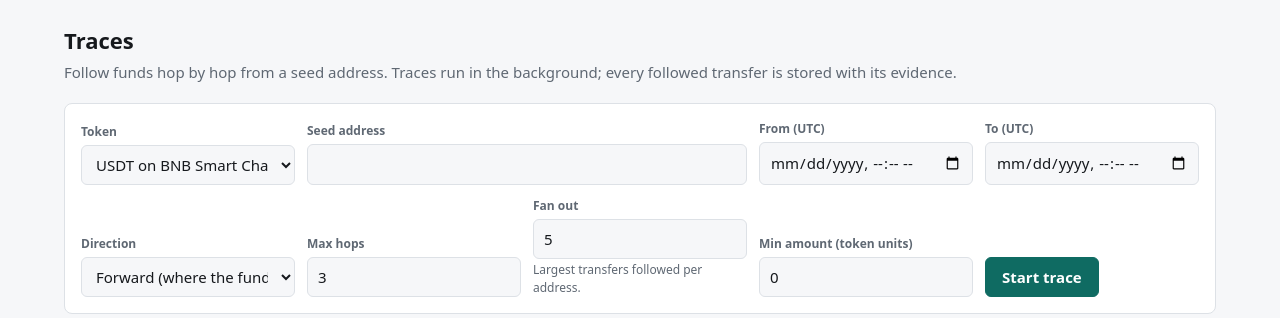
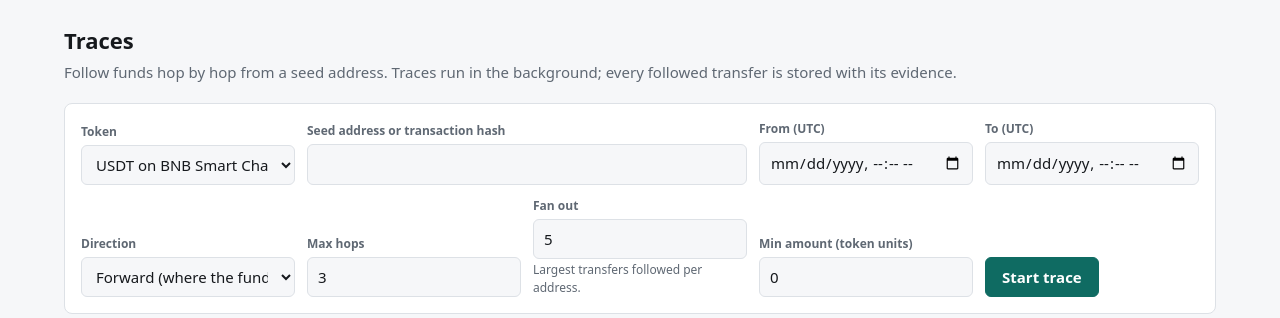
Before and after one commit to dev007z/spoor, a Django app: page /traces/ in a window 1280 px wide. Shown: the part 66-384 px from the top of the page. Run offline with Django 5.2, Linux system fonts and the light colour scheme; the visitor is signed in with stand-in values (Sample User, id 1); data comes from the database, SQL or seed files in the repository; data that the repository does not hold is empty; parts of the project's set-up code (start-up, migrations or seed data) failed here and were passed over.

Commit message:
Accept a transaction hash in the trace form

```diff
--- a/spoor/modules/chains/addresses.py
+++ b/spoor/modules/chains/addresses.py
@@ -38,6 +38,11 @@ def normalize_address(family, value):
     if family == ChainFamily.TRON:
         return normalize_tron_address(value)
     raise InvalidAddressError(f"Unsupported chain family: {family}")
+
+
+def is_tx_hash(value):
+    """True for a 32-byte hex value. Addresses are 20 bytes or base58, so this never matches one."""
+    return bool(HEX_32_BYTES.match(value.strip()))
 
 
 def normalize_tx_hash(family, value):
--- a/spoor/modules/chains/forms.py
+++ b/spoor/modules/chains/forms.py
@@ -31,10 +31,7 @@ class AddressTransfersForm(forms.Form):
         cleaned = super().clean()
         token, address = cleaned.get("token"), cleaned.get("address")
         if token and address:
-            try:
-                cleaned["address"] = token.chain.normalize_address(address)
-            except InvalidAddressError:
-                self.add_error("address", f"Not a valid {token.chain.name} address.")
+            self.clean_target(cleaned, token, address)
 
         start, end = cleaned.get("start"), cleaned.get("end")
         if start and end:
@@ -43,3 +40,9 @@ class AddressTransfersForm(forms.Form):
             elif end - start > MAX_WINDOW:
                 self.add_error("end", "The window can be at most 31 days.")
         return cleaned
+
+    def clean_target(self, cleaned, token, value):
+        try:
+            cleaned["address"] = token.chain.normalize_address(value)
+        except InvalidAddressError:
+            self.add_error("address", f"Not a valid {token.chain.name} address.")
--- a/spoor/modules/tracing/forms.py
+++ b/spoor/modules/tracing/forms.py
@@ -3,6 +3,7 @@ from decimal import Decimal
 from django import forms
 
 from spoor.common.functions import to_raw
+from spoor.modules.chains.addresses import is_tx_hash
 from spoor.modules.chains.forms import AddressTransfersForm
 from spoor.modules.tracing.enums import TraceDirection
 
@@ -21,7 +22,16 @@ class StartTraceForm(AddressTransfersForm):
 
     def __init__(self, *args, **kwargs):
         super().__init__(*args, **kwargs)
-        self.fields["address"].label = "Seed address"
+        self.fields["address"].label = "Seed address or transaction hash"
+
+    def clean_target(self, cleaned, token, value):
+        """A transaction hash seeds the trace from that transaction's transfers."""
+        cleaned["seed_tx_hash"] = ""
+        if is_tx_hash(value):
+            cleaned["seed_tx_hash"] = token.chain.normalize_tx_hash(value)
+            cleaned["address"] = None
+        else:
+            super().clean_target(cleaned, token, value)
 
     def clean(self):
         cleaned = super().clean()
--- a/spoor/modules/tracing/templates/tracing/trace_detail.html
+++ b/spoor/modules/tracing/templates/tracing/trace_detail.html
@@ -7,7 +7,11 @@
   <h1>{{ run.get_direction_display }}</h1>
   <p class="params">
     <span><strong>{{ run.token.symbol }}</strong> on {{ run.chain.name }}</span>
-    <span>Seed {% for seed in seeds %}<strong class="mono" title="{{ seed.address }}">{{ seed.address|short }}</strong>{% endfor %}</span>
+    {% if run.seed_tx_hash %}
+      <span>Seed transaction <a class="mono" href="{{ seed_tx_url }}" target="_blank" rel="noopener noreferrer" title="{{ run.seed_tx_hash }}">{{ run.seed_tx_hash|short }}</a></span>
+    {% else %}
+      <span>Seed {% for seed in seeds %}<strong class="mono" title="{{ seed.address }}">{{ seed.address|short }}</strong>{% endfor %}</span>
+    {% endif %}
     <span>{{ run.start|date:"Y-m-d H:i" }} to {{ run.end|date:"Y-m-d H:i" }} UTC</span>
     <span>Max <strong>{{ run.max_hops }}</strong> hops</span>
     <span>Fan-out <strong>{{ run.fan_out }}</strong></span>
--- a/spoor/modules/tracing/templates/tracing/trace_list.html
+++ b/spoor/modules/tracing/templates/tracing/trace_list.html
@@ -38,7 +38,10 @@
           <tr>
             <td><a href="{% url 'tracing:trace_detail' run.pk %}">{{ run.created_at|date:"Y-m-d H:i" }}</a></td>
             <td>{{ run.token.symbol }} on {{ run.token.chain.name }}</td>
-            <td class="mono">{% for seed in run.seeds.all %}<span title="{{ seed.address }}">{{ seed.address|short }}</span>{% endfor %}</td>
+            <td class="mono">
+              {% if run.seed_tx_hash %}<span title="{{ run.seed_tx_hash }}">tx {{ run.seed_tx_hash|short }}</span>
+              {% else %}{% for seed in run.seeds.all %}<span title="{{ seed.address }}">{{ seed.address|short }}</span>{% endfor %}{% endif %}
+            </td>
             <td>{{ run.direction|capfirst }}</td>
             <td>{{ run.start|date:"Y-m-d H:i" }} to {{ run.end|date:"Y-m-d H:i" }}</td>
             <td class="num">{{ run.node_count }}</td>
--- a/spoor/modules/tracing/views.py
+++ b/spoor/modules/tracing/views.py
@@ -25,7 +25,8 @@ class TraceListView(View):
         data = form.cleaned_data
         run = TraceRun.create_run(
             data["token"],
-            data["address"],
+            seed_address=data["address"],
+            seed_tx_hash=data["seed_tx_hash"],
             direction=data["direction"],
             start=data["start"],
             end=data["end"],
@@ -80,6 +81,7 @@ def trace_context(run):
     return {
         "run": run,
         "seeds": list(run.seeds.all()),
+        "seed_tx_url": chain.tx_url(run.seed_tx_hash) if run.seed_tx_hash else None,
         "min_amount_units": to_units(run.min_amount, token.decimals),
         "node_rows": node_rows,
         "edge_rows": edge_rows,
```
